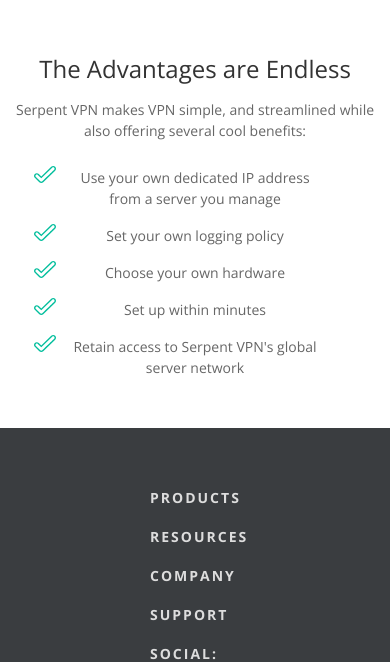
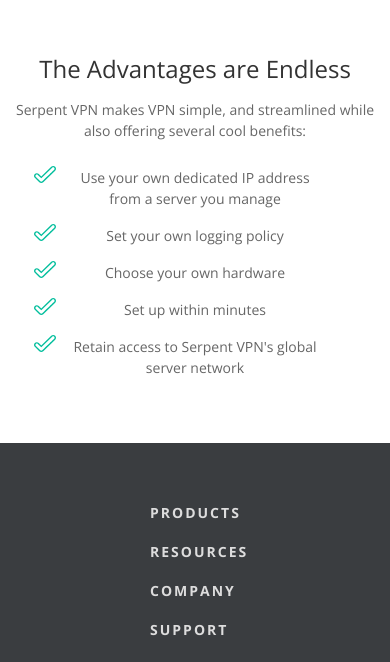
Before and after one commit to ReyesJunior/golden-frog-vpn, a website: page index.html in a window 390 px wide. Shown: the part 1747-2409 px from the top of the page. Drawn offline with nearby package versions, Linux system fonts and the light colour scheme; files that its build step writes are made by us from their sources.

Commit message:
Give footer permanant margin-top (may require media queries)

```diff
--- a/src/scss/partials/_footer.scss
+++ b/src/scss/partials/_footer.scss
@@ -7,9 +7,15 @@
 
 .footer {
 	@include row;
-	margin-top: 35px;
+	margin-top: 50px;
 	padding: 50px 0;
 	background: $theme-dark-grey;
+	@media( min-width: 768px ) {
+
+	}
+	@media( min-width: 992px ) {
+
+	}
 
 	.footer__listing {
 		@include column(12);
```
